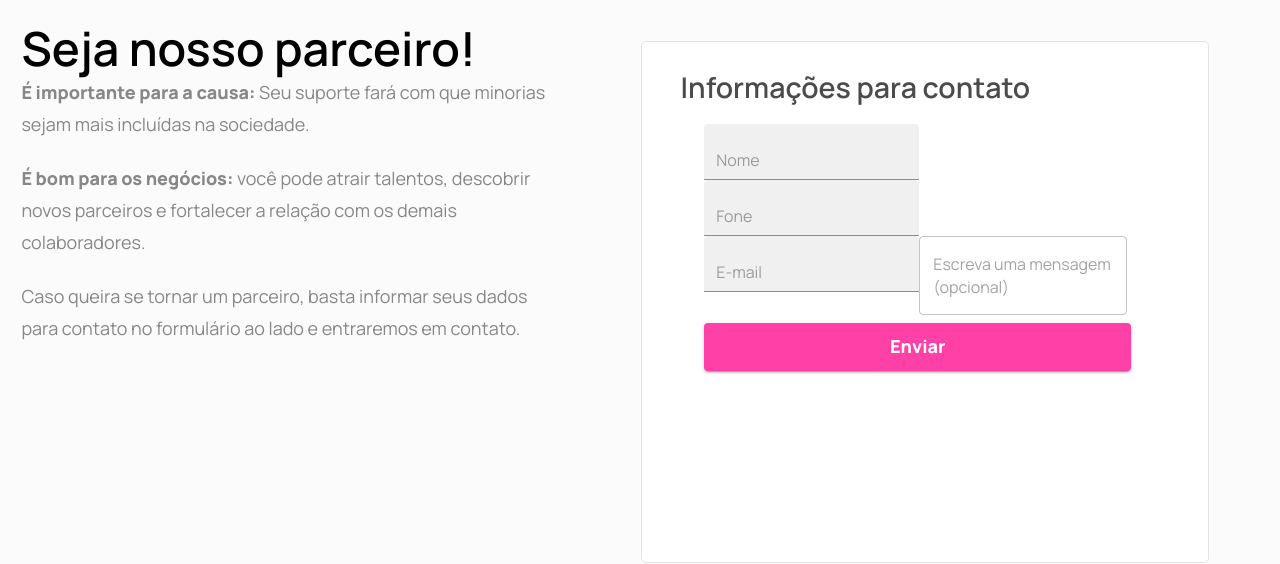
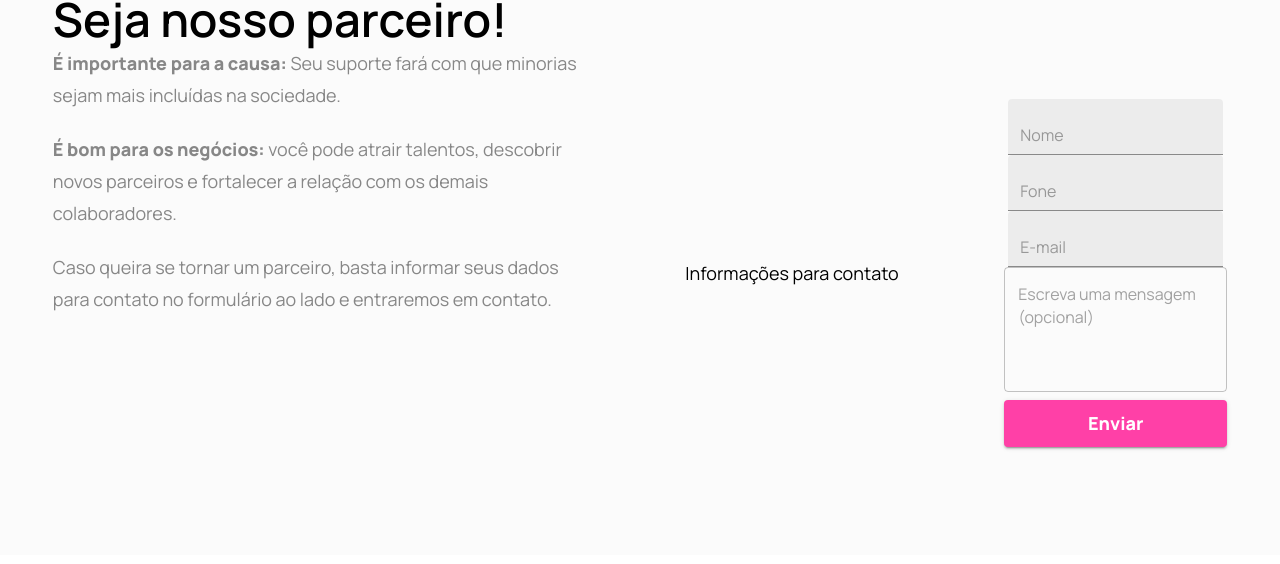
Before and after one commit to GrupoCPB/paisafetivos-web-frontend, a React (Create React App) app: page /parceiros in a window 1280 px wide. Shown: the part 154-718 px from the top of the page. Built offline with nearby package versions, Linux system fonts and the light colour scheme; what assets would draw is missing.

Commit message:
organizar componentes da página parceiros

```diff
--- a/src/components/Form/Form.jsx
+++ b/src/components/Form/Form.jsx
@@ -1,20 +1,17 @@
-import { Box, Button } from '@mui/material';
+import { Box, Button } from "@mui/material";
 
 export function Form(props) {
   return (
     <Box
       component="form"
       display="flex"
+      flexDirection="column"
       justifyContent="center"
       alignItems="center"
-    >
-
-      <form
       target="_blank"
-        action="https://formsubmit.co/paisafetivos@gmail.com"
+      action="https://formsubmit.co/projetopaisafetivos@gmail.com"
       method="POST"
     >
-
       <input
           type="hidden"
           name="_autoresponse"
@@ -24,21 +21,19 @@ export function Form(props) {
       <input
         type="hidden"
         name="_template"
-          value="table"
-        />
+        value="table" />
 
       <input
         type="hidden"
         name="_subject"
-          value={props.subject}
-        />
+        value={props.subject} />
 
-        <div>
+
             {props.children}
-        </div>
+
 
       <Button
-          sx={{ mt: 1, fontSize: 18, fontWeight: 900}}
+        sx={{ mt: 1, fontSize: 18, fontWeight: 900 }}
         variant="contained"
         size="large"
         fullWidth
@@ -46,7 +41,6 @@ export function Form(props) {
       >
         Enviar
       </Button>
-      </form>
     </Box>
   );
 }
--- /dev/null
+++ b/src/components/Partners/PartnersForm/index.jsx
@@ -0,0 +1,39 @@
+import { TextField, Typography } from '@mui/material'
+import { Form } from 'components'
+// import * as styles from './style'
+// import { P } from './style'
+
+export function PartnersForm() {
+  return(
+    <>
+      <Typography variant="body1">Informações para contato</Typography>
+      <Form
+        subject="Empresa Parceira"
+      >
+        <TextField
+         variant="filled"
+         type="text"
+         name="Nome"
+         placeholder="Nome" />
+
+        <TextField
+          variant="filled"
+          type="text"
+          name="Fone"
+          placeholder="Fone" />
+
+        <TextField
+          variant="filled"
+          type="email"
+          name="E-mail"
+          placeholder="E-mail" />
+
+        <TextField
+          multiline
+          rows={4}
+          name="Mensagem"
+          placeholder="Escreva uma mensagem (opcional)" />
+      </Form>
+    </>
+  )
+}
--- /dev/null
+++ b/src/components/Partners/PartnersForm/style.jsx
@@ -0,0 +1,10 @@
+import styled from 'styled-components'
+
+// import { Typography } from '@mui/material'
+
+export const P = styled.p `
+  font-size: 28.5px;
+  font-weight: 600;
+  color: #4b4b4b;
+  margin-bottom: 20px;
+`
--- a/src/components/Partners/PartnersPage.jsx
+++ b/src/components/Partners/PartnersPage.jsx
@@ -1,10 +1,11 @@
-import { TextField, Typography } from '@mui/material'
+import { Typography } from '@mui/material'
 
-import { PartnersLogo } from './PartnersLogo/partnersLogo'
+import { PartnersLogo } from './PartnersLogo'
+import { PartnersForm } from './PartnersForm'
 
 import { ActualPartners } from 'style/actualPartners';
 
-import { Form } from 'components';
+// import { Form } from 'components';
 import { Donate } from 'components/Donate';
 
 // import fundo from 'assets/frame_29.png';
@@ -13,8 +14,6 @@ export function PartnersPage(){
   return(
     <>
     <ActualPartners>
-      <div className="header-partners">
-      </div>
       <div className="header-partners-info">
         <div className="header-partners-text">
           <Typography variant="h2">Seja nosso parceiro!</Typography>
@@ -31,34 +30,7 @@ export function PartnersPage(){
           </Typography>
         </div>
 
-        <div className="partners-form">
-          <Typography variant="body1">Informações para contato </Typography>
-            <Form
-              subject="Empresa Parceira"
-            >
-              <TextField
-                variant="filled"
-                type="text"
-                name="Nome"
-                placeholder="Nome"
-              />
-              <TextField
-                variant="filled"
-                type="text"
-                name="Fone"
-                placeholder="Fone"
-              />
-              <TextField
-                variant="filled"
-                type="email"
-                name="E-mail"
-                placeholder="E-mail" />
-              <TextField
-                multiline
-                row={4}
-                placeholder="Escreva uma mensagem (opcional)" />
-            </Form>
-        </div>
+        <PartnersForm />
 
       </div>
         <div className="partners-area">
--- a/src/components/Partners/index.jsx
+++ b/src/components/Partners/index.jsx
@@ -1 +1,4 @@
 export * from './PartnersPage'
+export * from './PartnersForm'
+export * from './PartnersInfo'
+export * from './PartnersLogo'
--- a/src/style/actualPartners.js
+++ b/src/style/actualPartners.js
@@ -44,7 +44,7 @@ export const ActualPartners = styled.main`
   .partners-form{
     display: flex;
     flex-direction: column;
-    align-items: flex-start;
+    /* align-items: flex-start; */
     background-color: #FfFfFf;
     border: 1px solid #e4e4e4;
     border-radius: 5px;
@@ -68,7 +68,6 @@ export const ActualPartners = styled.main`
 
     .image-shadow{
       background-image: url(${fundo});
-      background-size: cover;
     }
   }
 
```
Also changed, not shown: src/components/Partners/PartnersInfo/index.jsx (added), src/components/Partners/PartnersLogo/index.jsx (renamed from src/components/Partners/PartnersLogo/partnersLogo.jsx). Lines whose indentation alone changed are shown as unchanged.
